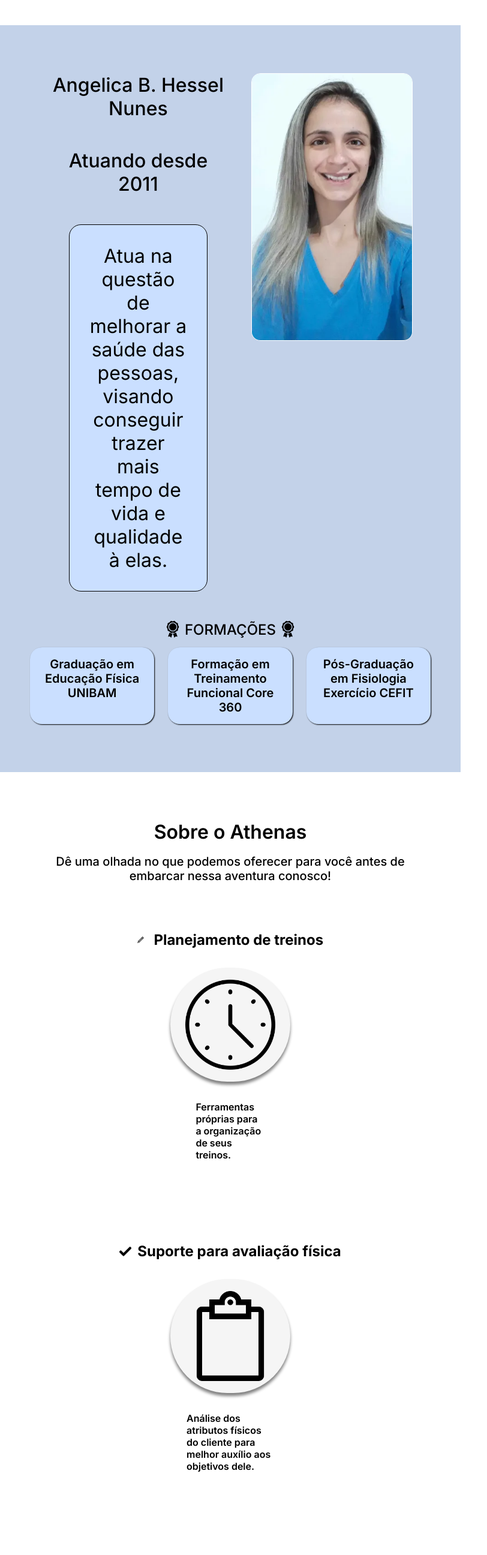
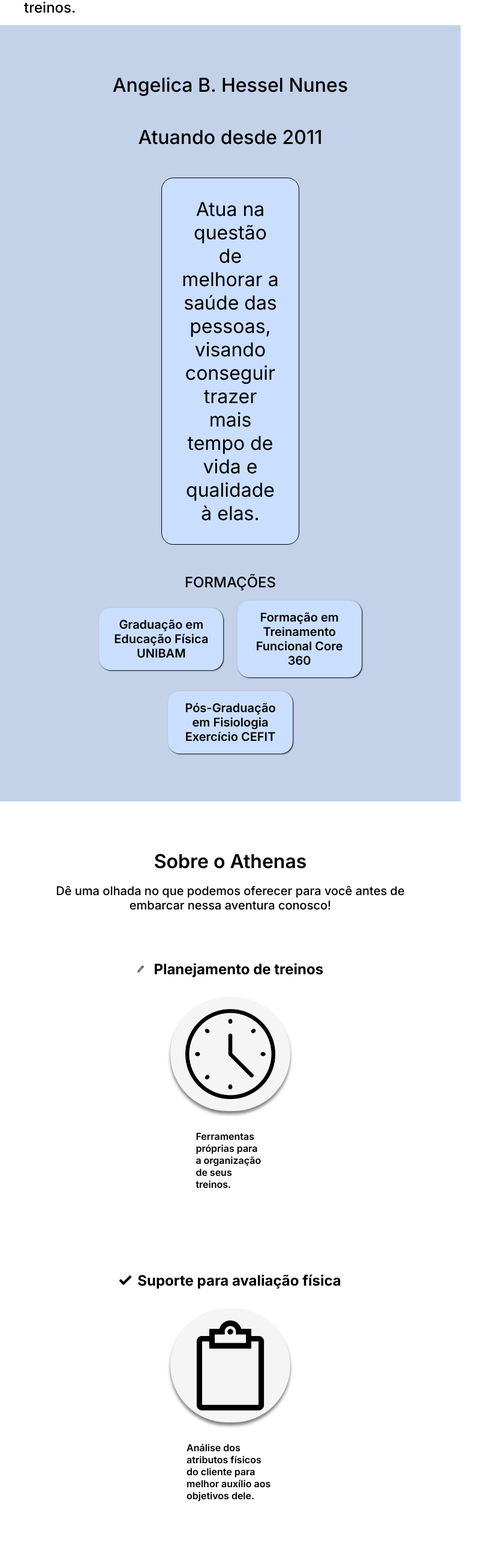
Before and after one commit to GuilhermeFio/Athenas, a React (Create React App) app in the folder frontend/: page / in a window 768 px wide. Shown: the part 1470-4062 px from the top of the page at 60% size, 812 px wide, since content can reach past the window. Built offline with nearby package versions, Linux system fonts and the light colour scheme.

Commit message:
Responsividade completa

```diff
--- a/frontend/src/pages/landingPage/index.scss
+++ b/frontend/src/pages/landingPage/index.scss
@@ -147,8 +147,7 @@ html    {
         align-items: center;
         padding: 5vh;
         gap: 7vh;
-        position: relative;
-        height: 100vh;
+
 
         .img2 {
             width: 60vh;
@@ -159,9 +158,8 @@ html    {
             display: flex;
             flex-direction: column;
             gap: 2vh;
-            position: absolute;
-            right: 1em;
-            top: 2em;
+
+
 
 
             h2 {
@@ -178,9 +176,12 @@ html    {
                 margin-bottom: 6vh;
             }
 
+
+
             ul {
 
                 width: 40vw;
+
 
 
                 li {
@@ -239,7 +240,7 @@ html    {
                 border: 1px solid black;
                 padding: 1em;
                 font: 400 2em 'Inter';
-                width: 30vw;
+
                 text-align: center;
             }
 
@@ -278,6 +279,9 @@ html    {
                 display: flex;
                 flex-direction: row;
                 gap: 3vw;
+                flex-wrap: wrap;
+                align-items: center;
+                justify-content: center;
 
                 &>div {
                     background-color: #CADFFF;
@@ -529,6 +533,7 @@ html    {
             display: flex;
             flex-direction: row;
             gap: 12vw;
+            flex-wrap: wrap;
 
             .Whatsapp {
                 display: flex;
@@ -702,6 +707,15 @@ html    {
     }
 }
 
+.secao3{
+    p{
+        width: 80vw;
+    }
+    img{
+        display: none;
+    }
+}
+
 
 
 }
@@ -721,6 +735,24 @@ html    {
     }
 }
 
+.secao2{
+    position: relative;
+        height: 100vh;
+    .texto2{
+        position: absolute;
+            right: 15vw;
+            top: 3em;
+    }
+}
+
+.secao3{
+    .infoPersonal{
+        p{
+            width: 30vw;
+        }
+    }
+}
+
 
 }
 
```
